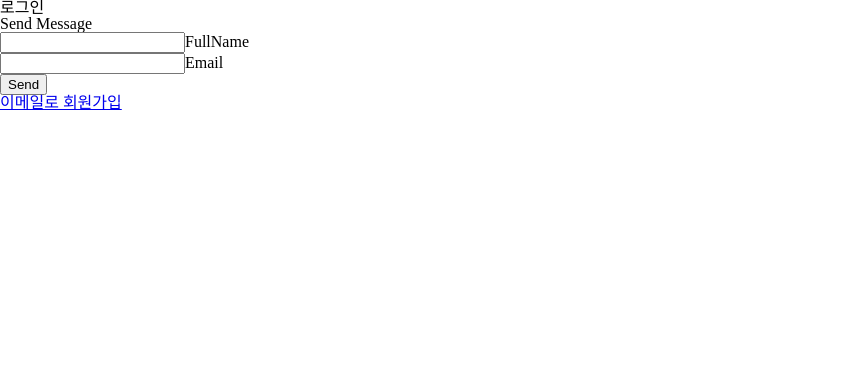
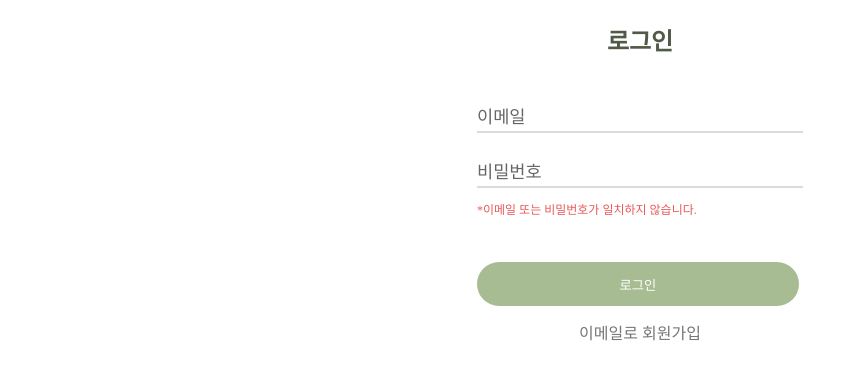
Before and after one commit to 17ANT/INATON, a React (Create React App) app: page /login in a window 1280 px wide. Shown: the top 380 px of the page, without its empty margins (0-866 px from the left). Built offline with nearby package versions, Linux system fonts and the light colour scheme.

Commit message:
Feat/login페이지 마크업

```diff
--- a/src/pages/login/Login.jsx
+++ b/src/pages/login/Login.jsx
@@ -1,22 +1,107 @@
 import React from 'react';
+import styled from 'styled-components';
+
+// const One = styled.div`
+//   color: red;
+// `;
+
+const LoginForm = styled.div`
+  padding: 0 34px;
+  width: fit-content;
+  min-height: 100vh;
+  margin: 0 auto;
+  /* border: 1px solid #000; */
+  text-align: center;
+  h2 {
+    margin: 30px 0 40px;
+    font-weight: 700;
+    font-size: 24px;
+    color: #515a48;
+    user-select: none;
+  }
+`;
+
+const Form = styled.form`
+  display: flex;
+  flex-direction: column;
+  gap: 16px;
+`;
+const InputBox = styled.div`
+  position: relative;
+  width: 100%;
+
+  input {
+    width: 322px;
+    height: 35px;
+    border: none;
+    outline: none;
+    border-bottom: 2px solid #dbdbdb;
+    color: #000;
+    letter-spacing: 0.06em;
+    font-size: 1.05em;
+    caret-color: #a8bc93;
+  }
+  span {
+    position: absolute;
+    left: 0;
+    pointer-events: none;
+    padding: 5px 0;
+    margin: 10px 0;
+    font-size: 1.1em;
+    color: #666;
+    transition: 0.5s;
+  }
+  input:is(:focus, :valid) ~ span {
+    color: #a8bc93;
+    font-size: 0.9em;
+    transform: translateY(-23px);
+  }
+`;
+
+const SubmitBtn = styled.input`
+  background-color: #a8bc93;
+  color: #fff;
+  width: 322px;
+  margin: 30px 0 20px;
+  height: 44px;
+  border-radius: 30px;
+  border: none;
+  cursor: pointer;
+  :focus {
+    background: rgba(168, 188, 147, 0.7);
+  }
+`;
+
+const SignupLink = styled.a`
+  color: #767676;
+  text-decoration: none;
+`;
+const WarningMessage = styled.span`
+  color: #eb5757;
+  font-weight: 500;
+  font-size: 12px;
+  text-align: left;
+`;
 
 export default function Login() {
-    return <>
-    <h2>로그인</h2>
-    <form action="">
-          <h2>Send Message</h2>
-          <div class="inputBox">
-            <input type="text" name="" required />
-            <span>FullName</span>
-          </div>
-          <div class="inputBox">
-            <input type="text" name="" required />
-            <span>Email</span>
-          </div>
-          <div class="inputBox">
-            <input type="submit" value="Send" />
-          </div>
-        </form>
-    <a href="#">이메일로 회원가입</a>
-    </>;
+  return (
+    <LoginForm>
+      <h2>로그인</h2>
+      <Form action="">
+        <InputBox>
+          <input type="text" name="" required />
+          <span>이메일</span>
+        </InputBox>
+        <InputBox>
+          <input type="password" name="" required />
+          <span>비밀번호</span>
+        </InputBox>
+        <WarningMessage>
+          *이메일 또는 비밀번호가 일치하지 않습니다.
+        </WarningMessage>
+        <SubmitBtn type="submit" value="로그인" />
+      </Form>
+      <SignupLink href="#">이메일로 회원가입</SignupLink>
+    </LoginForm>
+  );
 }
```
